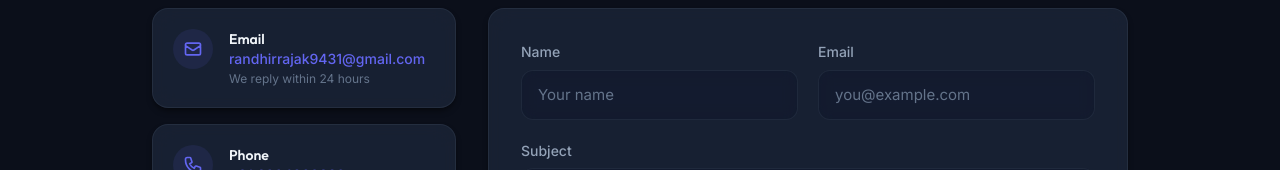
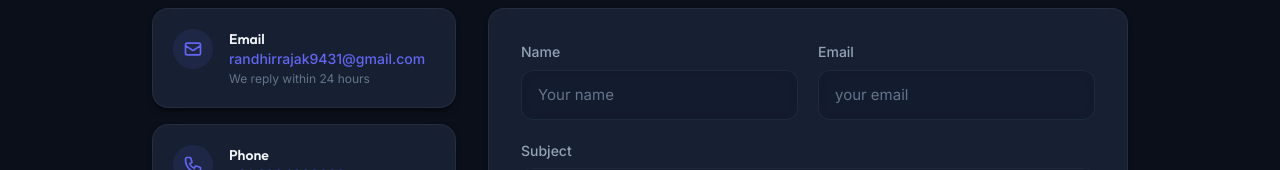
Before and after one commit to ruhuRaj/LearnSphere, a React (Vite) app in the folder client/: page /contact in a window 1280 px wide. Shown: the part 383-553 px from the top of the page. Built offline with nearby package versions, Linux system fonts and the light colour scheme.

Commit message:
fixed login and sign up placeholders

```diff
--- a/client/src/pages/public/Contact.jsx
+++ b/client/src/pages/public/Contact.jsx
@@ -71,7 +71,7 @@ export default function Contact() {
                   </div>
                   <div>
                     <label className="label">Email</label>
-                    <input className="input" type="email" placeholder="you@example.com" required value={form.email} onChange={(e) => setForm({ ...form, email: e.target.value })} />
+                    <input className="input" type="email" placeholder="your email" required value={form.email} onChange={(e) => setForm({ ...form, email: e.target.value })} />
                   </div>
                 </div>
                 <div>
--- a/client/src/pages/public/ForgotPassword.jsx
+++ b/client/src/pages/public/ForgotPassword.jsx
@@ -46,7 +46,7 @@ export default function ForgotPassword() {
           <form onSubmit={handleSubmit} className="space-y-4">
             <div>
               <label className="label">Email</label>
-              <input className="input" type="email" placeholder="you@example.com" required value={email} onChange={(e) => setEmail(e.target.value)} />
+              <input className="input" type="email" placeholder="your email" required value={email} onChange={(e) => setEmail(e.target.value)} />
             </div>
 
             <div>
--- a/client/src/pages/public/Home.jsx
+++ b/client/src/pages/public/Home.jsx
@@ -85,12 +85,12 @@ const features = [
 
 /* ── Categories Data ──────────────────────── */
 const categories = [
-  { name: 'JEE', icon: '🚀', count: '120+ Courses', gradient: 'linear-gradient(135deg, #6366f1, #8b5cf6)' },
-  { name: 'NEET', icon: '🧬', count: '95+ Courses', gradient: 'linear-gradient(135deg, #06b6d4, #10b981)' },
-  { name: 'CBSE 11', icon: '📘', count: '80+ Courses', gradient: 'linear-gradient(135deg, #f59e0b, #ef4444)' },
-  { name: 'CBSE 12', icon: '📗', count: '85+ Courses', gradient: 'linear-gradient(135deg, #ec4899, #8b5cf6)' },
-  { name: 'Bihar Board', icon: '📕', count: '60+ Courses', gradient: 'linear-gradient(135deg, #14b8a6, #3b82f6)' },
-  { name: 'Jharkhand Board', icon: '📙', count: '55+ Courses', gradient: 'linear-gradient(135deg, #f43f5e, #fb923c)' },
+  { name: 'JEE', value: 'JEE', icon: '🚀', count: '120+ Courses', gradient: 'linear-gradient(135deg, #6366f1, #8b5cf6)' },
+  { name: 'NEET', value: 'NEET', icon: '🧬', count: '95+ Courses', gradient: 'linear-gradient(135deg, #06b6d4, #10b981)' },
+  { name: 'CBSE 11', value: 'CBSE11', icon: '📘', count: '80+ Courses', gradient: 'linear-gradient(135deg, #f59e0b, #ef4444)' },
+  { name: 'CBSE 12', value: 'CBSE12', icon: '📗', count: '85+ Courses', gradient: 'linear-gradient(135deg, #ec4899, #8b5cf6)' },
+  { name: 'Bihar Board', value: 'Bihar', icon: '📕', count: '60+ Courses', gradient: 'linear-gradient(135deg, #14b8a6, #3b82f6)' },
+  { name: 'Jharkhand Board', value: 'Jharkhand', icon: '📙', count: '55+ Courses', gradient: 'linear-gradient(135deg, #f43f5e, #fb923c)' },
 ];
 
 /* ── Testimonials Data ────────────────────── */
@@ -341,8 +341,8 @@ export default function Home() {
             {categories.map((cat, i) => (
               <FadeIn key={cat.name} delay={i * 0.06}>
                 <Link
-                  to={`/courses?category=${cat.name}`}
-                  className="glass-card p-0.5 text-center group cursor-pointer"
+                  to={`/courses?category=${cat.value}`}
+                  className="glass-card p-0.5 text-center group cursor-pointer hover:shadow-lg transition-all"
                 >
                   <div className="text-3xl mb-3">{cat.icon}</div>
                   <h4 className="font-semibold text-sm mb-1 font-[Outfit]" style={{ color: 'var(--text-primary)' }}>
--- a/client/src/pages/public/Login.jsx
+++ b/client/src/pages/public/Login.jsx
@@ -106,7 +106,7 @@ export default function Login() {
               <label className="label">Email</label>
               <div className="relative">
                 <HiOutlineMail className="absolute left-3 top-1/2 -translate-y-1/2 w-5 h-5" style={{ color: 'var(--text-tertiary)' }} />
-                <input className="input pl-10" type="email" placeholder="you@example.com" required value={form.email} onChange={(e) => setForm({ ...form, email: e.target.value })} />
+                <input className="input pl-10" type="email" placeholder="your email" required value={form.email} onChange={(e) => setForm({ ...form, email: e.target.value })} />
               </div>
             </div>
             <div>
--- a/client/src/pages/public/Scholarship.jsx
+++ b/client/src/pages/public/Scholarship.jsx
@@ -315,7 +315,7 @@ export default function Scholarship() {
                   </label>
                   <label className="input-group">
                     <span>Email</span>
-                    <input value={form.email} onChange={(e) => { setForm({ ...form, email: e.target.value }); setOtpSent(false); setOtpVerified(false); }} placeholder="you@example.com" className="input input-bordered w-full" type="email" />
+                    <input value={form.email} onChange={(e) => { setForm({ ...form, email: e.target.value }); setOtpSent(false); setOtpVerified(false); }} placeholder="your email" className="input input-bordered w-full" type="email" />
                   </label>
                   <label className="input-group">
                     <span>Phone</span>
@@ -336,7 +336,7 @@ export default function Scholarship() {
                   <div className="flex flex-col gap-4 sm:flex-row sm:items-center sm:justify-between">
                     <div>
                       <h3 className="text-lg font-semibold" style={{ color: 'var(--text-primary)' }}>Email verification</h3>
-                      <p className="text-sm" style={{ color: 'var(--text-secondary)' }}>Send OTP to verify your email before the test.</p>
+                      <p className="text-sm" style={{ color: 'var(--text-secondary)' }}>Verify your email before the test.</p>
                     </div>
                     <button onClick={sendOtp} disabled={submitting || !form.email} className="btn btn-secondary">
                       {otpSent ? 'Resend OTP' : 'Send OTP'}
--- a/client/src/pages/public/Signup.jsx
+++ b/client/src/pages/public/Signup.jsx
@@ -131,7 +131,7 @@ export default function Signup() {
               <label className="label">Email</label>
               <div className="relative">
                 <HiOutlineMail className="absolute left-3 top-1/2 -translate-y-1/2 w-5 h-5" style={{ color: 'var(--text-tertiary)' }} />
-                <input className="input pl-10" type="email" placeholder="you@example.com" required value={form.email} onChange={(e) => setForm({ ...form, email: e.target.value })} />
+                <input className="input pl-10" type="email" placeholder="your email" required value={form.email} onChange={(e) => setForm({ ...form, email: e.target.value })} />
               </div>
             </div>
 
--- a/client/src/pages/teacher/Dashboard.jsx
+++ b/client/src/pages/teacher/Dashboard.jsx
@@ -174,7 +174,7 @@ export default function TeacherDashboard() {
   const [active, setActive] = useState('dashboard');
   const [collapsed, setCollapsed] = useState(false);
   const [actionBusy, setActionBusy] = useState(false);
-  const [videoForm, setVideoForm] = useState({ title: '', course: '', chapter: '', url: '', duration: 0 });
+  const [videoForm, setVideoForm] = useState({ title: '', course: '', chapter: '', url: '', duration: 'duration' });
   const [videoFile, setVideoFile] = useState(null);
   const [notesForm, setNotesForm] = useState({ title: '', course: '', chapter: '', subject: '', content: '', type: 'markdown' });
   const [notesFile, setNotesFile] = useState(null);
```
